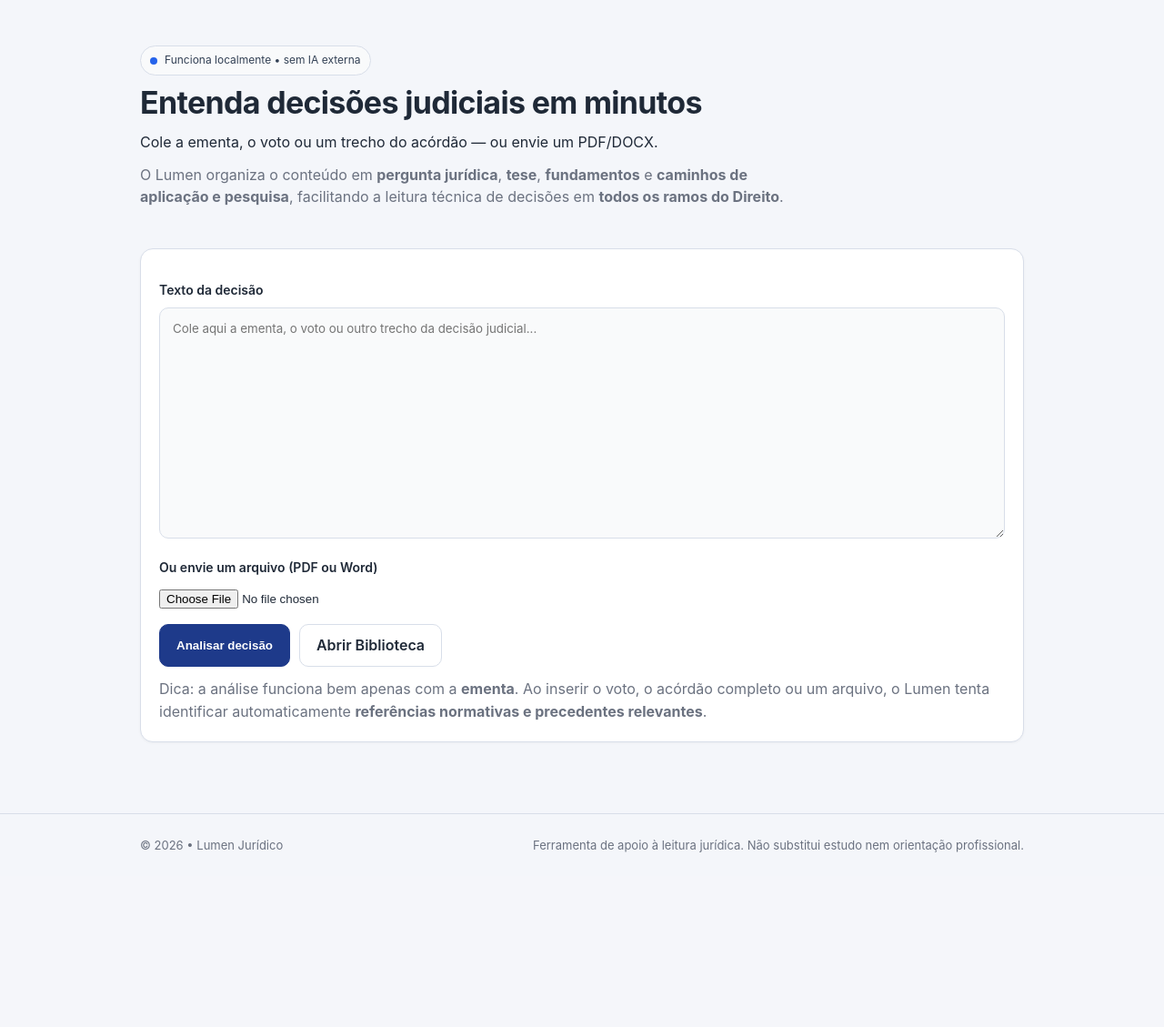
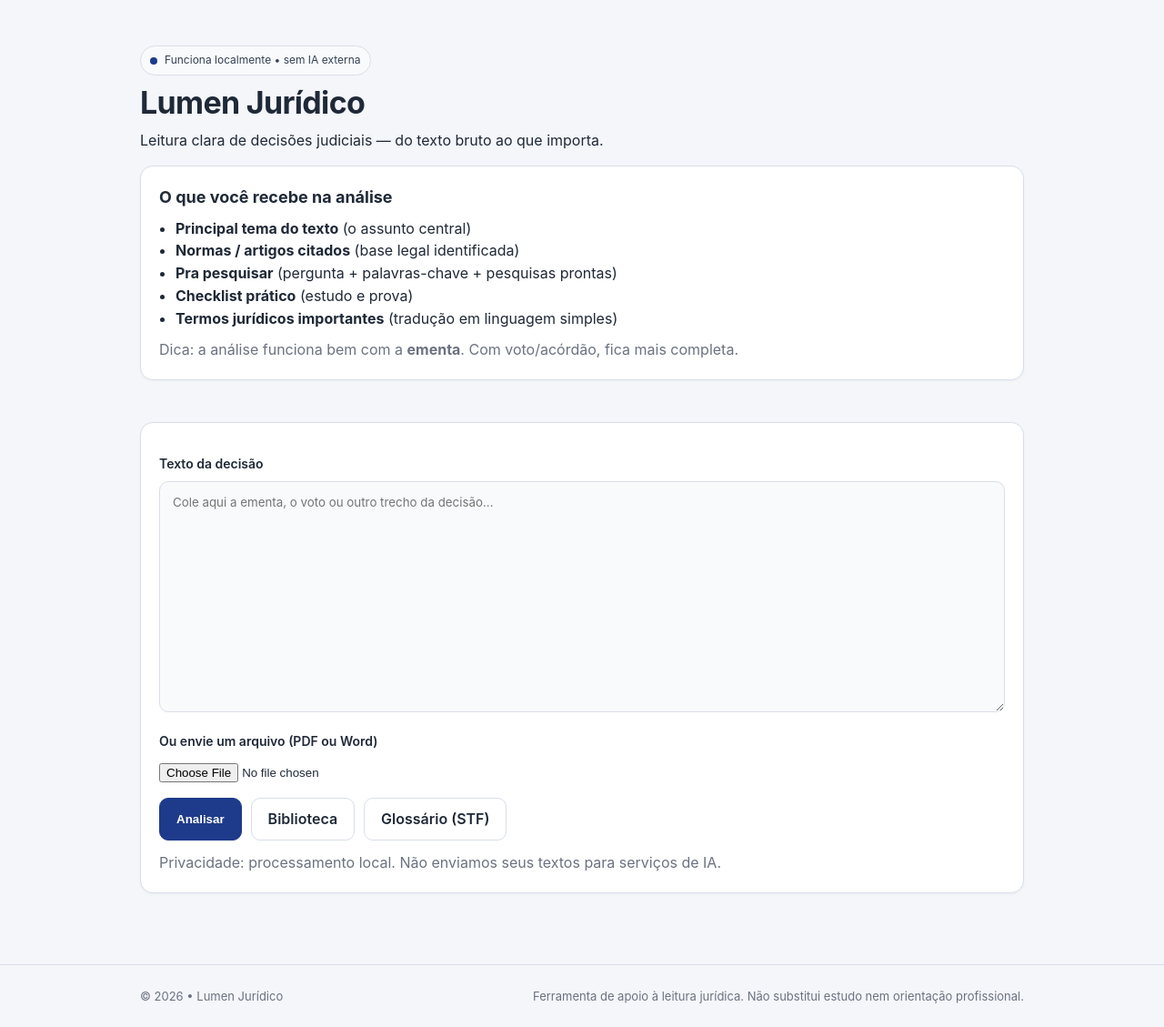
Before and after one commit to sabrinaandraderocha-cmyk/lumen-juridico, a Flask app: page / in a window 1280 px wide. Shown: the part 97-1226 px from the top of the page at 91% size. Before the commit the page ends 1034 px from the top, so only its background shows below. Run offline with Flask 3, Linux system fonts and the light colour scheme.

Commit message:
Update index.html

```diff
--- a/templates/index.html
+++ b/templates/index.html
@@ -8,21 +8,25 @@
       Funciona localmente • sem IA externa
     </div>
 
-    <h1>Entenda decisões judiciais em minutos</h1>
+    <h1>Lumen Jurídico</h1>
 
     <p class="lead">
-      Cole a ementa, o voto ou um trecho do acórdão — ou envie um PDF/DOCX.
+      Leitura clara de decisões judiciais — do texto bruto ao que importa.
     </p>
 
-    <p class="muted">
-      O Lumen organiza o conteúdo em
-      <strong>pergunta jurídica</strong>,
-      <strong>tese</strong>,
-      <strong>fundamentos</strong>
-      e <strong>caminhos de aplicação e pesquisa</strong>,
-      facilitando a leitura técnica de decisões
-      em <strong>todos os ramos do Direito</strong>.
-    </p>
+    <div class="card" style="margin-top:14px;">
+      <h2 style="margin:0 0 8px 0;">O que você recebe na análise</h2>
+      <ul style="margin:8px 0 0;">
+        <li><strong>Principal tema do texto</strong> (o assunto central)</li>
+        <li><strong>Normas / artigos citados</strong> (base legal identificada)</li>
+        <li><strong>Pra pesquisar</strong> (pergunta + palavras-chave + pesquisas prontas)</li>
+        <li><strong>Checklist prático</strong> (estudo e prova)</li>
+        <li><strong>Termos jurídicos importantes</strong> (tradução em linguagem simples)</li>
+      </ul>
+      <p class="muted" style="margin-top:10px;">
+        Dica: a análise funciona bem com a <strong>ementa</strong>. Com voto/acórdão, fica mais completa.
+      </p>
+    </div>
   </section>
 
   <section class="card">
@@ -36,7 +40,7 @@
         id="texto"
         name="texto"
         rows="14"
-        placeholder="Cole aqui a ementa, o voto ou outro trecho da decisão judicial..."
+        placeholder="Cole aqui a ementa, o voto ou outro trecho da decisão..."
       ></textarea>
 
       <label for="arquivo" style="margin-top:14px;">
@@ -50,24 +54,20 @@
       >
 
       <div class="row" style="margin-top:16px; gap:10px; flex-wrap:wrap;">
-        <button class="btn" type="submit">Analisar decisão</button>
-        <a class="btn secondary" href="{{ url_for('biblioteca') }}">
-          Abrir Biblioteca
-        </a>
+        <button class="btn" type="submit">Analisar</button>
+        <a class="btn secondary" href="{{ url_for('biblioteca') }}">Biblioteca</a>
+        <a class="btn secondary" href="{{ url_for('glossario') }}">Glossário (STF)</a>
       </div>
 
       <p class="muted" style="margin-top:12px;">
-        Dica: a análise funciona bem apenas com a <strong>ementa</strong>.
-        Ao inserir o voto, o acórdão completo ou um arquivo,
-        o Lumen tenta identificar automaticamente
-        <strong>referências normativas e precedentes relevantes</strong>.
+        Privacidade: processamento local. Não enviamos seus textos para serviços de IA.
       </p>
     </form>
   </section>
 
   <style>
     /* Ajustes locais do hero (não quebra seu CSS global) */
-    .hero { padding: 26px 0; }
+    .hero { padding: 26px 0 10px; }
     .hero h1 {
       font-size: 34px;
       line-height: 1.15;
@@ -76,12 +76,9 @@
     }
     .hero .lead {
       font-size: 16px;
-      margin-top: 12px;
+      margin-top: 10px;
       line-height: 1.6;
-    }
-    .hero .muted {
-      margin-top: 10px;
-      max-width: 720px;
+      max-width: 760px;
     }
     .hero-badge{
       display:inline-flex;
@@ -99,7 +96,7 @@
       width:8px;
       height:8px;
       border-radius:999px;
-      background:#2563eb;
+      background: var(--accent);
       display:inline-block;
     }
   </style>
```
